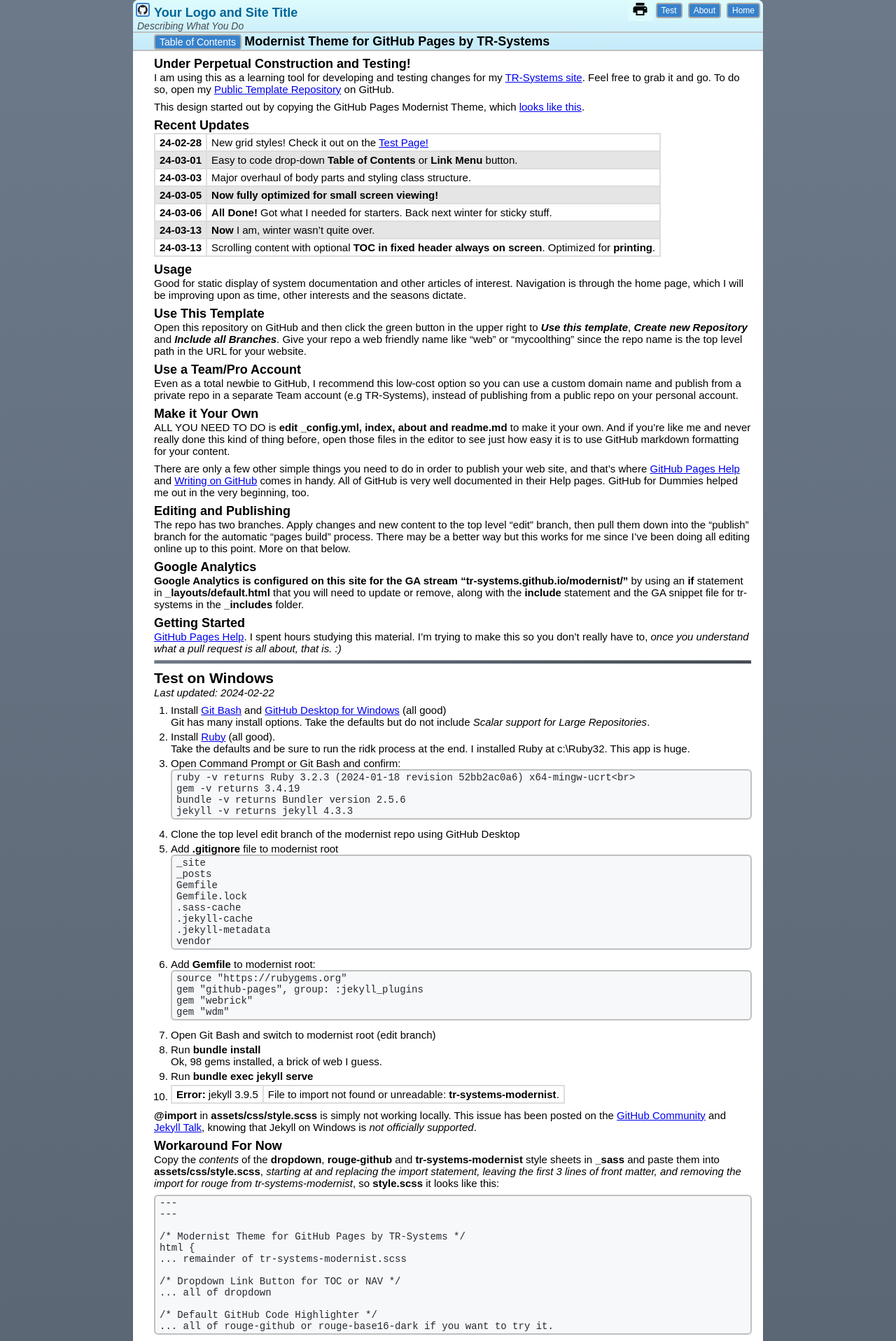
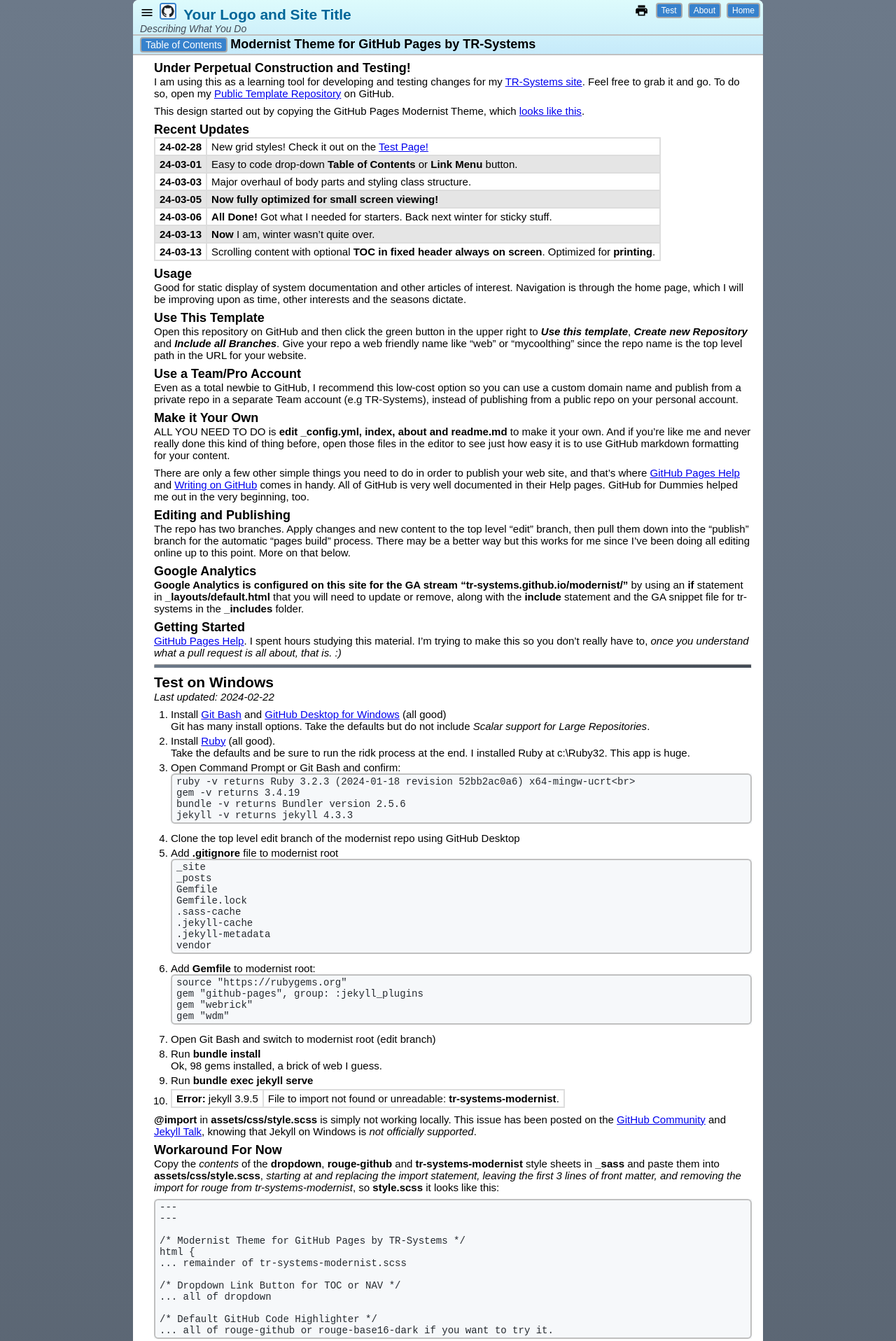
Before and after one commit to TR-Systems/modernist, a Jekyll site: the page built from index.md, in a window 1280 px wide. Shown: the top 1916 px of the page at 70% size. Built offline with Jekyll 4.4.1, drawn with Linux system fonts in a browser that asks for light colours; our own code applies the rules of GitHub Pages for plain Markdown files.

Commit message:
working on toc and menu buttons

```diff
--- a/_includes/menu-button-script.html
+++ b/_includes/menu-button-script.html
@@ -1,7 +1,7 @@
 <script>
 /* Show and hide dropdown content on button click  */
-function tocButtonClick() {
-  document.getElementById("menuContent").classList.toggle("toc-show");
+function menuButtonClick() {
+  document.getElementById("menuContent").classList.toggle("menu-show");
 }
 // Close the dropdown if the user clicks outside of it
 window.onclick = function(event) {
--- a/_includes/site-menu.html
+++ b/_includes/site-menu.html
@@ -1,10 +1,10 @@
 <div class="menu-dropdown">
 <button onclick="menuButtonClick()" class="menu-button">
-<i class="material-icons">print</i>
+<i class="material-icons">menu</i>
 </button>
 <div id="menuContent" class="menu-drop-content">
 <a href="/index.html">Home Page</a>
-<a href="/test.html>Test Page</a>
-<a href="/about.html>About this Site</a>
+<a href="/test.html">Test Page</a>
+<a href="/about.html">About this Site</a>
 </div>
 </div>
--- a/_layouts/default.html
+++ b/_layouts/default.html
@@ -21,6 +21,9 @@
   <body>
     <div class="wrapper">
       <header>
+        {% if site.menu %}
+        {% include {{ site.menu }} %}
+        {% endif %}
         {% if site.logo %}
         <img src="{{ site.logo }}"><h1>{{ site.title }}</h1>
         {% else %}
@@ -41,7 +44,9 @@
           {% endif %}
           {% endif %}
         </ul>
-        <button class="icon-button" onclick="window.print()"><i class="material-icons">print</i></button>
+        <button class="print-button" onclick="window.print()">
+        <i class="material-icons">print</i>
+        </button>
         <p>{{ site.description | default: site.github.project_tagline }}</p>
         {% if page.toc %}
         {% include {{ page.toc }} %}
--- a/assets/css/style.scss
+++ b/assets/css/style.scss
@@ -26,14 +26,14 @@
 }
 
 header {
-  background:#C6EAFA;
+  background: #C6EAFA;
   background: linear-gradient(#DDFBFC, #C6EAFA);
   border-bottom: 2px solid silver;
   border-radius: 8px 8px 0 0;
 
   img {
     display: inline;
-    width: 16px;
+    width: 20px;
     margin: 4px 0 0 4px;
     padding: 0;
     border: 2px solid #3782CD;
@@ -42,14 +42,14 @@
   }
   h1 {
     display: inline;
-    margin-left: 6px;
+    margin-left: 10px;
     margin-bottom: 0;
-    font-size: 1.2em;
+    font-size: 1.4em;
     color: #069;
   }
   p {
     display: block;
-    margin-left: 6px;
+    margin-left: 10px;
     margin-bottom: 0;
     color: #434B55;
     font-size: 14px;
@@ -82,31 +82,43 @@
     }
     li:hover {background-color: #434B55}
   }
-  .icon-button {
+  .print-button {
     float: right;
     margin-right: 4px;
-    background: #DDFBFC;
+    background: none;
     border: none;
-    font-size: 16px;
+    i {
+      margin-top: 4px;
+      font-size: 20px;
+    }
   }
-  .icon-button:hover {background-color: silver}
-}
+  .print-button:hover {background-color: silver}
 
-.material-icons {
-  font-size: 12px;
-  background: none;
+  .menu-button {
+    margin-top: 4px;
+    margin-left: 10px;
+    i {
+      font-size: 20px;
+    }
+  }
+
 }
 
 .toc {
   display: inline-block;
   padding-top: 2px;
+  padding-bottom: 2px;
   border-top: 2px solid silver;
   width: 900px;
   h1, h2, h3 {
     color: black;
     display: inline-block;
   }
-  .toc-button {margin-left: 30px;}
+  .toc-button {margin-left: 10px;}
+  .toc-drop-content {
+    margin-top: 0px;
+    margin-left: 10px;
+  }
 }
 
 .content {
@@ -118,6 +130,7 @@
 }
 
 .footer {
+  position: relative;
   display: block;
   background: #434B55;
   border-top: 2px solid silver;
@@ -290,8 +303,12 @@
   .wrapper {margin-bottom: 0}
 
   header {
-    img {width: 16px;}
-    h1 {font-size: 1.2em;}
+    .menu-button {margin-left: 4px}
+    img {display: none}
+    h1 {
+      margin-left: 0;
+      font-size: 1.1em;
+    }
     p {display: none;}
   }
   .toc {
@@ -327,7 +344,6 @@
     .footer {padding-bottom: 2px;}
   }
 
-
   .grid-5050 {
     grid-template-columns: 1fr;
     grid-column-gap: 8px;
@@ -344,7 +360,8 @@
 
 @media print {
   header {
-    position: relative;
+    .menu-button {display: none}
+    .print-button {display: none}
     ul {display: none;}
     p {display: none;}
     .toc {
@@ -353,7 +370,7 @@
         font-size: 1.6em;
       }
     }
-    .toc-button {display: none;}
+    .toc-button {display: none}
   }
   .wrapper {
     .content {
@@ -382,17 +399,13 @@
 }
 .toc-button:hover {background-color: #434B55;}
 
-.toc-dropdown {
-  position: relative;
-  display: inline-block;
-}
+.toc-dropdown {display: inline-block}
+
 .toc-drop-content {
   display: none;
   position: absolute;
   background-color: #C6EAFA;
   min-width: max-content;
-  margin-top: 0px;
-  margin-left: 30px;
   overflow: auto;
   box-shadow: 0px 8px 16px 0px rgba(0,0,0,0.2);
   z-index: 1;
@@ -409,22 +422,21 @@
 
 /* Dropdown Link Button for TOC */
 .menu-button {
-  margin: 4px 0 0 4px;
-  font-size: 1em;
+  padding: 0;
+  background: none;
+  border: none;
   cursor: pointer;
 }
-.menu-button:hover, .toc-button:focus {
-  background-color: silver;
-}
-.menu-dropdown {
-  display: inline;
-}
+.menu-button:hover {background-color: silver;}
+
+.menu-dropdown {display: inline-block}
+
 .menu-drop-content {
   display: none;
   position: absolute;
   background-color: #C6EAFA;
   min-width: max-content;
-  margin-left: 30px;
+  margin-left: 6px;
   overflow: auto;
   box-shadow: 0px 8px 16px 0px rgba(0,0,0,0.2);
   z-index: 1;
@@ -432,7 +444,7 @@
 .menu-drop-content a {
   color: black;
   font-size: 14px;
-  padding: 4px 40px 4px 8px;
+  padding: 4px 20px 4px 8px;
   text-decoration: none;
   display: block;
 }
```
Lines whose indentation alone changed are shown as unchanged.
